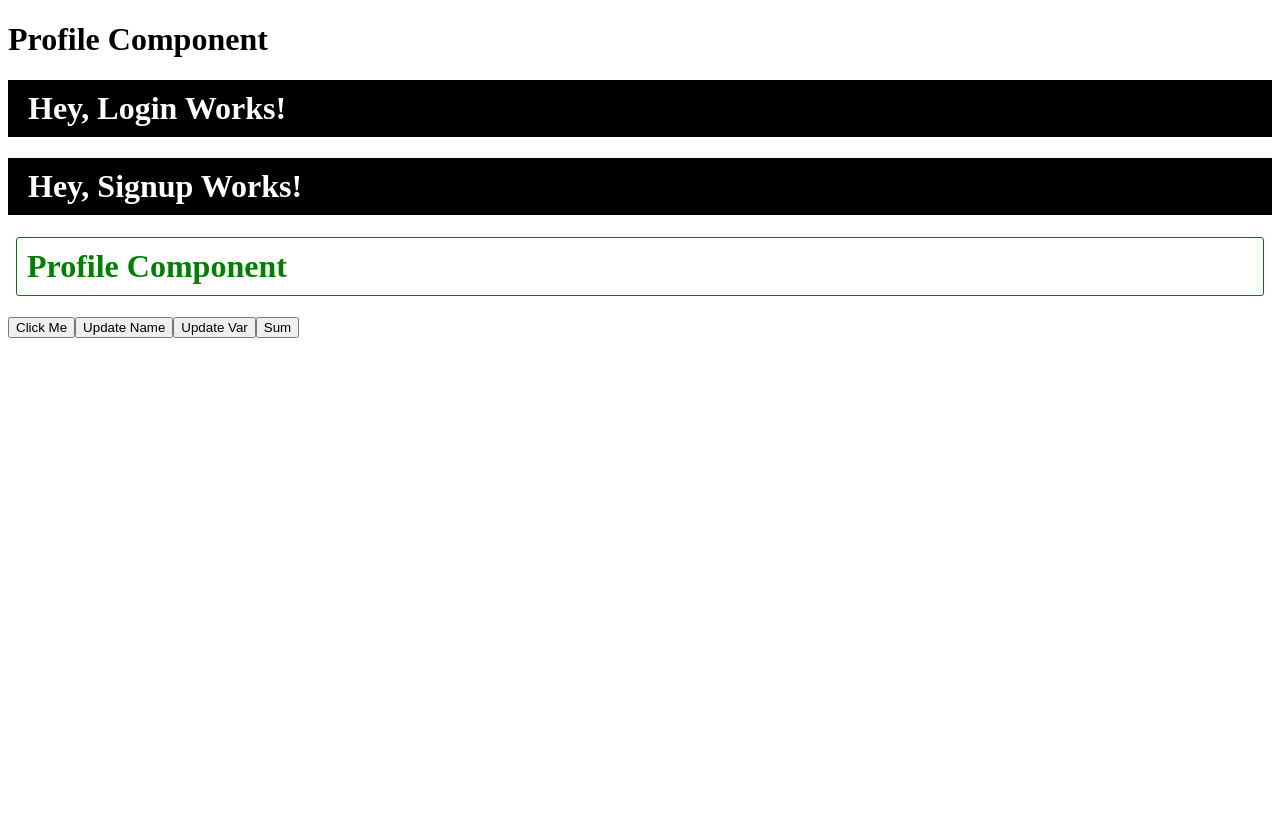
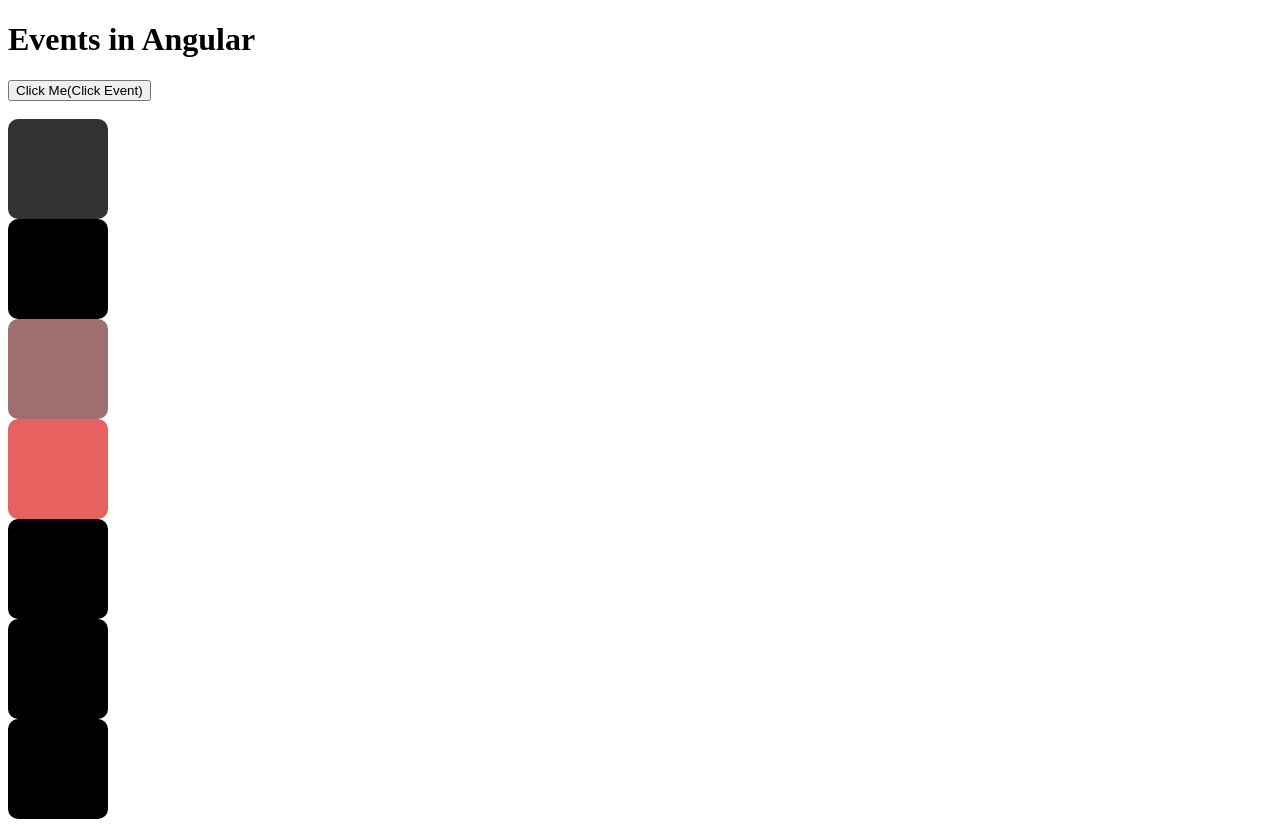
Before and after one commit to Bhavu7/Angular-v20, an Angular app: page / in a window 1280 px wide. Before the commit the page ends 800 px from the top, so only its background shows below. Built offline with nearby package versions, Linux system fonts and the light colour scheme.

Commit message:
Mouse Events

```diff
--- a/src/app/app.html
+++ b/src/app/app.html
@@ -1,9 +1,21 @@
-<h1>Profile Component</h1>
+<!-- <h1>App Component</h1>
 <app-login></app-login>
 <app-signup></app-signup>
-<app-profile></app-profile>
+<app-profile></app-profile> -->
 
-<button (click)="btnClick()">Click Me</button>
+<!-- <button (click)="btnClick()">Click Me</button>
 <button (click)="updateName()">Update Name</button>
 <button (click)="updateVar()">Update Var</button>
-<button (click)="sum(10, 25)">Sum</button>
+<button (click)="sum(10, 25)">Sum</button> -->
+
+<h1>Events in Angular</h1>
+<button (click)="btnClick($event)" class="btn" name="btn-click">Click Me(Click Event)</button>
+
+<br><br>
+<div (mouseup)="btnClick($event)" style="background: #323232; border-radius:10px; height: 100px; width: 100px;"></div>
+<div (mousedown)="btnClick($event)" style="background: #000; border-radius:10px; height: 100px; width: 100px;"></div>
+<div (mouseover)="btnClick($event)" style="background: #9f6f6f; border-radius:10px; height: 100px; width: 100px;"></div>
+<div (mouseenter)="btnClick($event)" style="background: #e76161; border-radius:10px; height: 100px; width: 100px;"></div>
+<div (mouseleave)="btnClick($event)" style="background: #000; border-radius:10px; height: 100px; width: 100px;"></div>
+<div (mousemove)="btnClick($event)" style="background: #000; border-radius:10px; height: 100px; width: 100px;"></div>
+<div (mousewheel)="btnClick($event)" style="background: #000; border-radius:10px; height: 100px; width: 100px;"></div>
--- a/src/app/app.ts
+++ b/src/app/app.ts
@@ -13,14 +13,17 @@ export class App {
   protected readonly title = signal('angular-demo');
 
   // calling another function from function
-  btnClick() {
-    alert('Button clicked!');
-    this.otherFunc();
+  btnClick(event: MouseEvent) {
+    // alert('Button clicked!');
+    console.log('Button Clicked By User.',event.type);
+    console.log('Button Clicked By User.',(event.target as Element).className);
+
+    // this.otherFunc();
   }
 
-  otherFunc() {
-    alert('Other function called!');
-  }
+  // otherFunc() {
+  //   alert('Other function called!');
+  // }
 
   // define types
   // var_name:datatype=value
```
